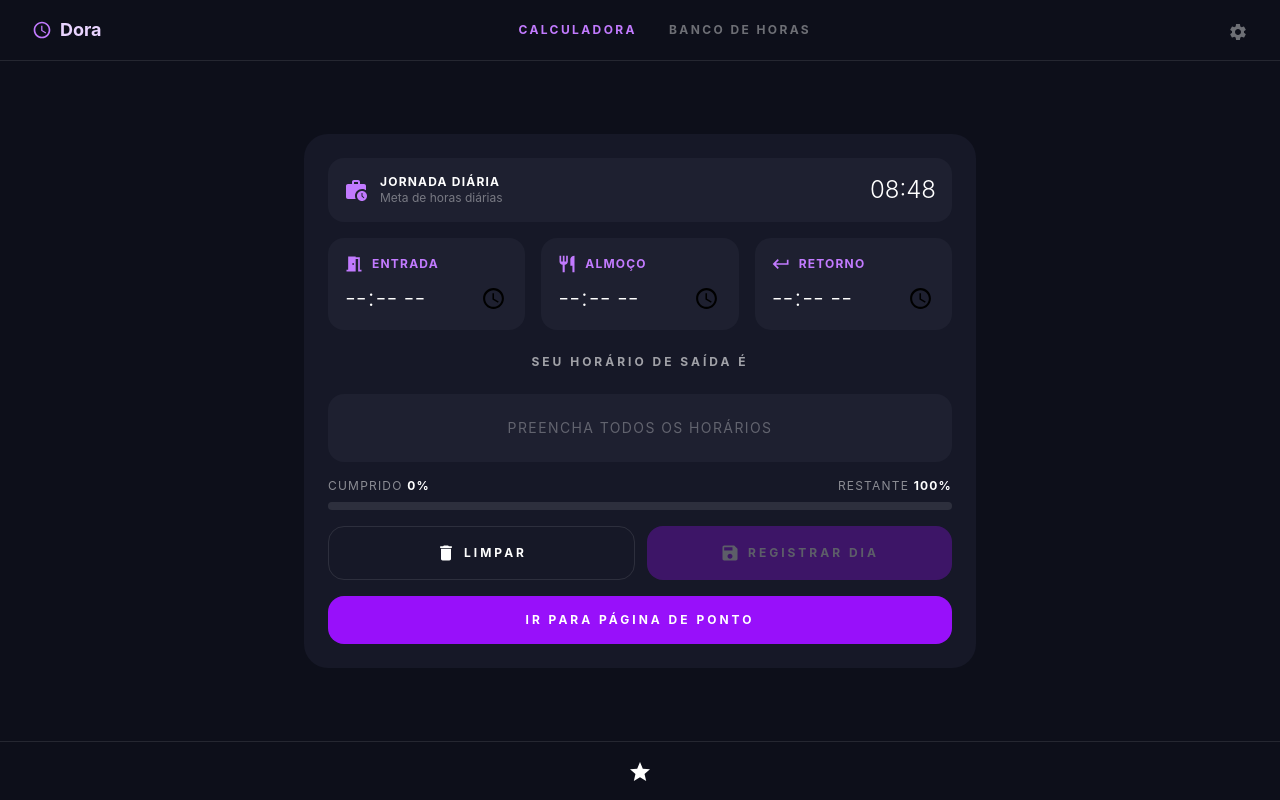
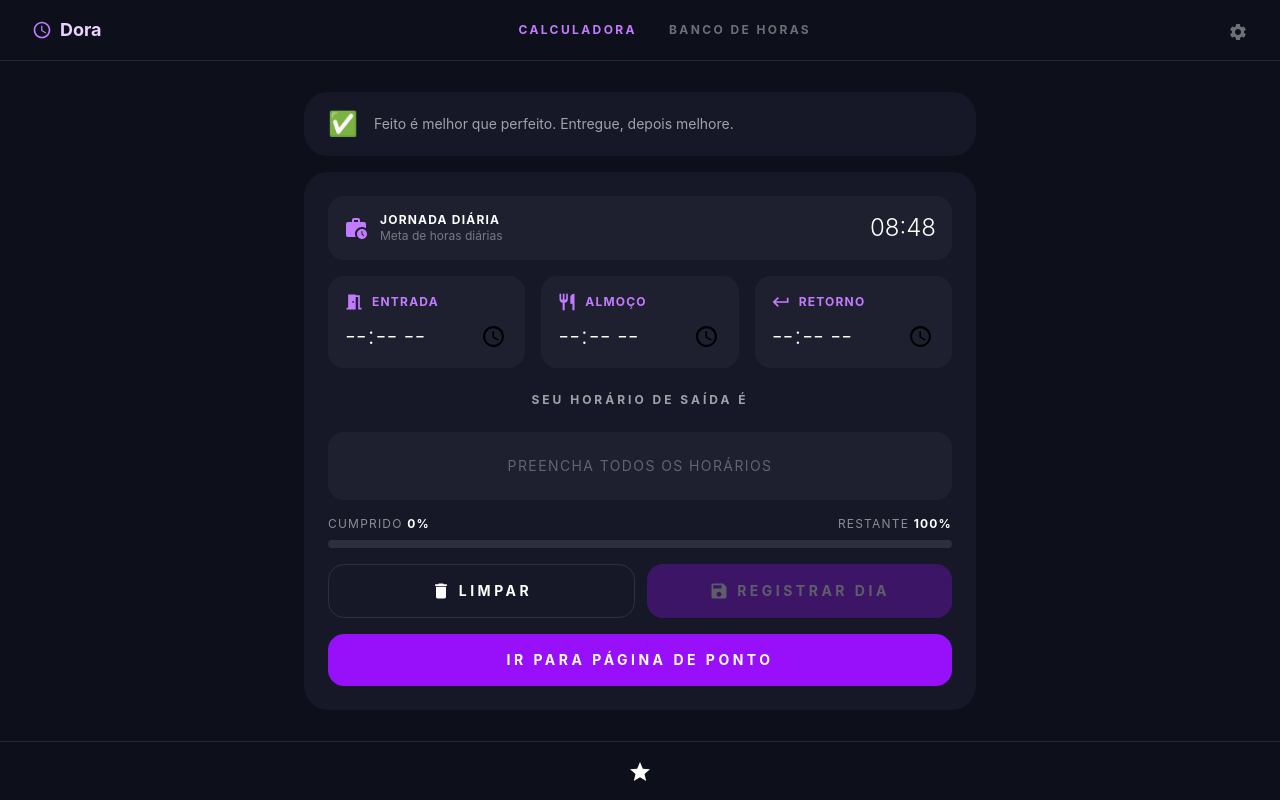
Before and after one commit to marianunciato/calculadora-de-ponto, a React (Vite) app: page / in a window 1280 px wide. Built offline with nearby package versions, Linux system fonts and the light colour scheme.

Commit message:
add: implementando mensagem e arrumando notificação.

```diff
--- a/src/App.jsx
+++ b/src/App.jsx
@@ -10,6 +10,7 @@ import Resultado from './components/Resultado'
 import Footer from './components/Footer'
 import PreferenciasModal from './components/PreferenciasModal'
 import Historico from './components/Historico'
+import MensagemDiaria from './components/MensagemDiaria'
 import { toMinutes, fromMinutes } from './utils/time'
 import { getAlertas } from './utils/alertas'
 
@@ -35,7 +36,7 @@ export default function App() {
     catch { return [] }
   })
   const [saidaReal, setSaidaReal] = useState('')
-  const notificadoRef = useRef(false)
+  const notificadoRef = useRef(true)
 
   function salvarPrefs(novasPrefs) {
     setPrefs(novasPrefs)
@@ -103,7 +104,9 @@ export default function App() {
       <Header onAbrirPrefs={() => setModalAberta(true)} tab={tab} onTab={setTab} />
       <main className={`flex-1 flex justify-center p-6 ${tab === 'banco' ? 'items-start' : 'items-center'}`}>
         {tab === 'calculadora' ? (
-          <div className="bg-[#161827] rounded-3xl p-6 w-full max-w-2xl flex flex-col gap-4">
+          <div className="w-full max-w-2xl flex flex-col gap-4">
+            <MensagemDiaria />
+            <div className="bg-[#161827] rounded-3xl p-6 flex flex-col gap-4">
             <JornadaInput value={jornada} onAbrirPrefs={() => setModalAberta(true)} />
             <div className="grid grid-cols-1 sm:grid-cols-3 gap-4">
               <TimeInput label="Entrada" icon={<MeetingRoomIcon fontSize="small" />} value={entrada} onChange={setEntrada} />
@@ -126,6 +129,7 @@ export default function App() {
                 ;['entrada', 'almoco', 'retorno'].forEach(k => localStorage.removeItem(k))
               }}
             />
+            </div>
           </div>
         ) : (
           <Historico
--- /dev/null
+++ b/src/components/MensagemDiaria.jsx
@@ -0,0 +1,36 @@
+const MENSAGENS = [
+  // Motivacional
+  { texto: 'Cada hora trabalhada é um passo a mais na sua jornada. 💪', emoji: '🌟' },
+  { texto: 'Foco no que você pode controlar. O resto é ruído.', emoji: '🎯' },
+  { texto: 'Consistência bate talento quando o talento não é consistente.', emoji: '🔥' },
+  { texto: 'Um dia de cada vez. Você está indo bem.', emoji: '✨' },
+  { texto: 'O esforço de hoje é o resultado de amanhã.', emoji: '🚀' },
+  // Humor
+  { texto: 'Café não é vício, é combustível profissional. ☕', emoji: '😄' },
+  { texto: 'Reunião que poderia ser e-mail: 0. E-mails que poderiam ser silêncio: muitos.', emoji: '😂' },
+  { texto: 'Sexta-feira é só uma teoria até o relógio marcar 18h.', emoji: '😅' },
+  { texto: 'Produtividade: fazer parecer que você fez mais do que fez.', emoji: '🤣' },
+  { texto: 'O Wi-Fi caiu. Pausa técnica obrigatória. 📡', emoji: '😂' },
+  // Produtividade
+  { texto: 'Divida tarefas grandes em pequenas. Fica mais fácil de engolir.', emoji: '📋' },
+  { texto: 'Pausas curtas aumentam o foco. Você merece 5 minutinhos.', emoji: '⏸️' },
+  { texto: 'Priorize o que importa, não o que é urgente.', emoji: '📌' },
+  { texto: 'Feito é melhor que perfeito. Entregue, depois melhore.', emoji: '✅' },
+  { texto: 'Desligar no fim do dia também faz parte do trabalho.', emoji: '🧘' },
+]
+
+function getMensagemDoDia() {
+  const dia = new Date().toDateString()
+  const seed = [...dia].reduce((acc, c) => acc + c.charCodeAt(0), 0)
+  return MENSAGENS[seed % MENSAGENS.length]
+}
+
+export default function MensagemDiaria() {
+  const { texto, emoji } = getMensagemDoDia()
+  return (
+    <div className="bg-[#161827] rounded-3xl px-6 py-4 w-full max-w-2xl flex items-center gap-4">
+      <span className="text-2xl">{emoji}</span>
+      <p className="text-sm text-white/60 leading-relaxed">{texto}</p>
+    </div>
+  )
+}
--- a/src/components/Resultado.jsx
+++ b/src/components/Resultado.jsx
@@ -61,7 +61,7 @@ export default function Resultado({ saida, faltam, alertas, onLimpar, onRegistra
       <div className="flex gap-3">
         <button
           onClick={onLimpar}
-          className="flex items-center justify-center gap-2 border border-white/10 hover:border-white/30 transition-colors rounded-2xl py-4 text-xs font-bold tracking-[0.25em] uppercase flex-1"
+          className="flex items-center justify-center gap-2 border border-white/10 hover:border-white/30 transition-colors rounded-2xl py-4 text-sm font-bold tracking-[0.25em] uppercase flex-1"
         >
           <Delete fontSize="small" />
           Limpar
@@ -69,7 +69,7 @@ export default function Resultado({ saida, faltam, alertas, onLimpar, onRegistra
         <button
           onClick={onRegistrar}
           disabled={!entrada || !almoco || !retorno}
-          className="flex items-center justify-center gap-2 bg-purple-600 hover:bg-purple-700 disabled:opacity-30 disabled:cursor-not-allowed transition-colors rounded-2xl py-4 text-xs font-bold tracking-[0.25em] uppercase flex-1"
+          className="flex items-center justify-center gap-2 bg-purple-600 hover:bg-purple-700 disabled:opacity-30 disabled:cursor-not-allowed transition-colors rounded-2xl py-4 text-sm font-bold tracking-[0.25em] uppercase flex-1"
         >
           <SaveIcon fontSize="small" />
           Registrar Dia
@@ -79,7 +79,7 @@ export default function Resultado({ saida, faltam, alertas, onLimpar, onRegistra
         href="https://stou.ifractal.com.br/fulltime//phonto.php"
         target="_blank"
         rel="noreferrer"
-        className="hidden lg:flex items-center justify-center bg-purple-600 hover:bg-purple-700 transition-colors rounded-2xl py-4 text-xs font-bold tracking-[0.25em] uppercase w-full"
+        className="hidden lg:flex items-center justify-center bg-purple-600 hover:bg-purple-700 transition-colors rounded-2xl py-4 text-sm font-bold tracking-[0.25em] uppercase w-full"
       >
         Ir para página de ponto
       </a>
```
